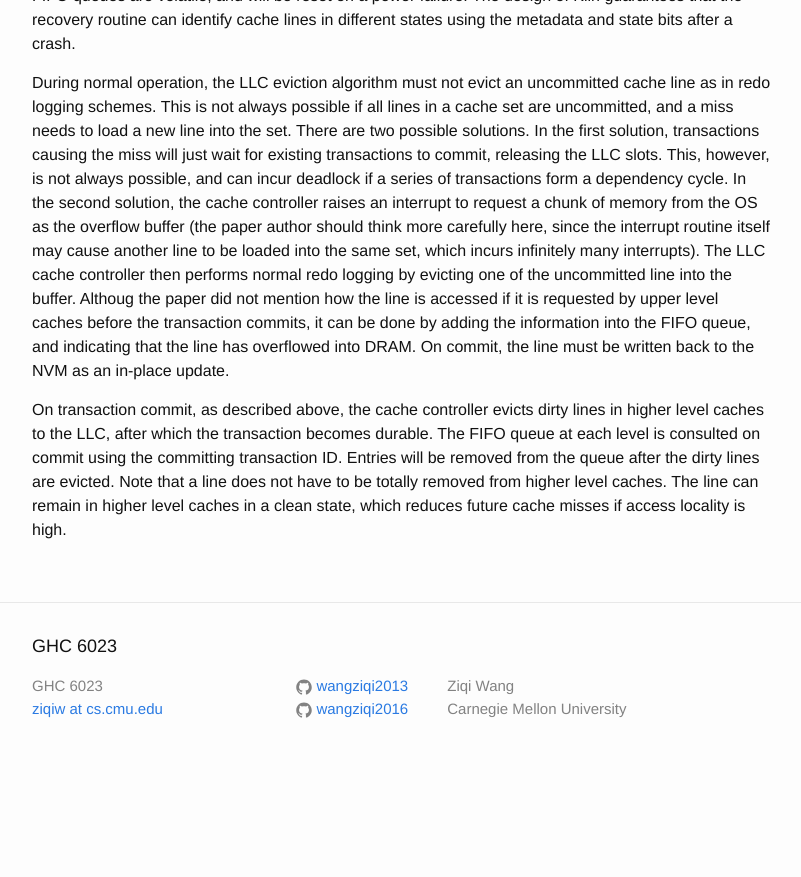
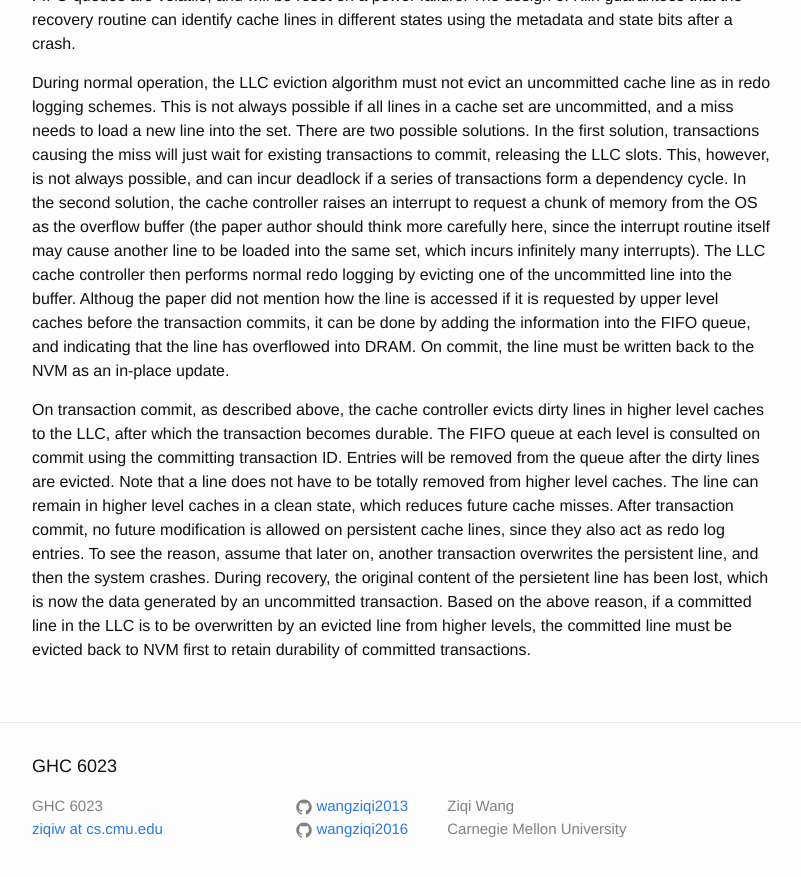
Before and after one commit to wangziqi2013/wangziqi2013.github.io, a Jekyll site: the page built from _posts/2019-02-20-kiln.markdown, in a window 1280 px wide and 900 px high, scrolled down 1882 px. Shown: the top 877 px of the window, without its empty margins (238-1039 px from the left). Built offline with Jekyll 4.4.1, drawn with Linux system fonts in a browser that asks for light colours; before the commit the page ends 2662 px from its top, so only the background shows below that.

Commit message:
Small change

```diff
--- a/_posts/2019-02-20-kiln.markdown
+++ b/_posts/2019-02-20-kiln.markdown
@@ -78,4 +78,9 @@ On transaction commit, as described above, the cache controller evicts dirty lin
 after which the transaction becomes durable. The FIFO queue at each level is consulted on commit using the committing
 transaction ID. Entries will be removed from the queue after the dirty lines are evicted. Note that a line does not
 have to be totally removed from higher level caches. The line can remain in higher level caches in a clean state, which
-reduces future cache misses if access locality is high.
+reduces future cache misses. After transaction commit, no future modification is allowed on persistent cache lines,
+since they also act as redo log entries. To see the reason, assume that later on, another transaction overwrites the
+persistent line, and then the system crashes. During recovery, the original content of the persietent line has been lost,
+which is now the data generated by an uncommitted transaction. Based on the above reason, if a committed line in the LLC
+is to be overwritten by an evicted line from higher levels, the committed line must be evicted back to NVM first to
+retain durability of committed transactions.
```
